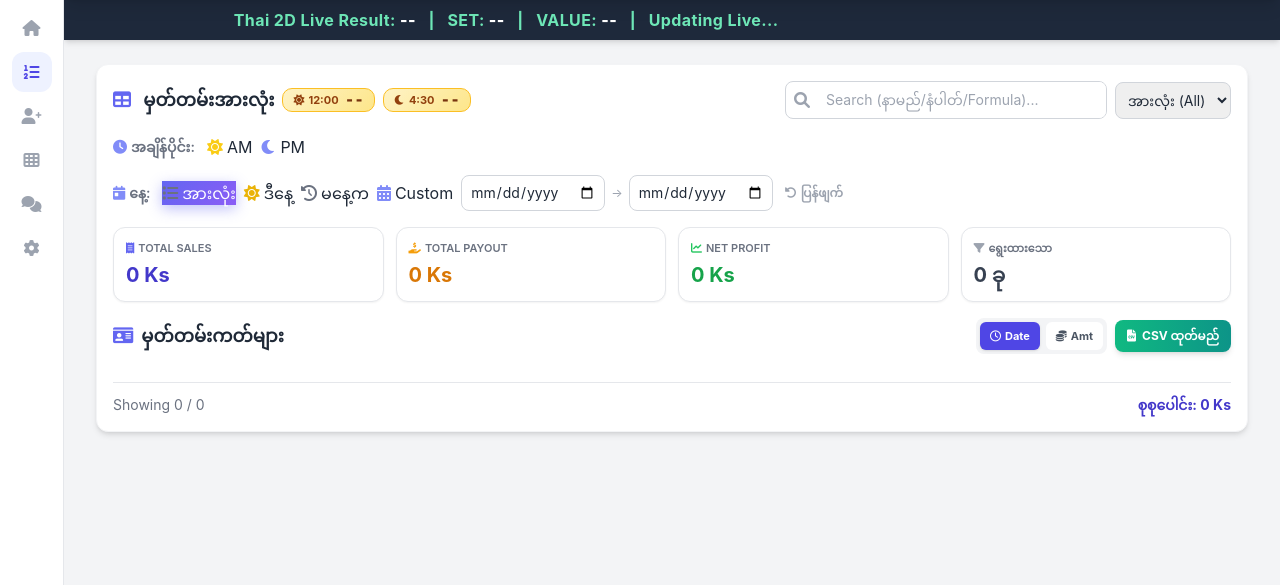
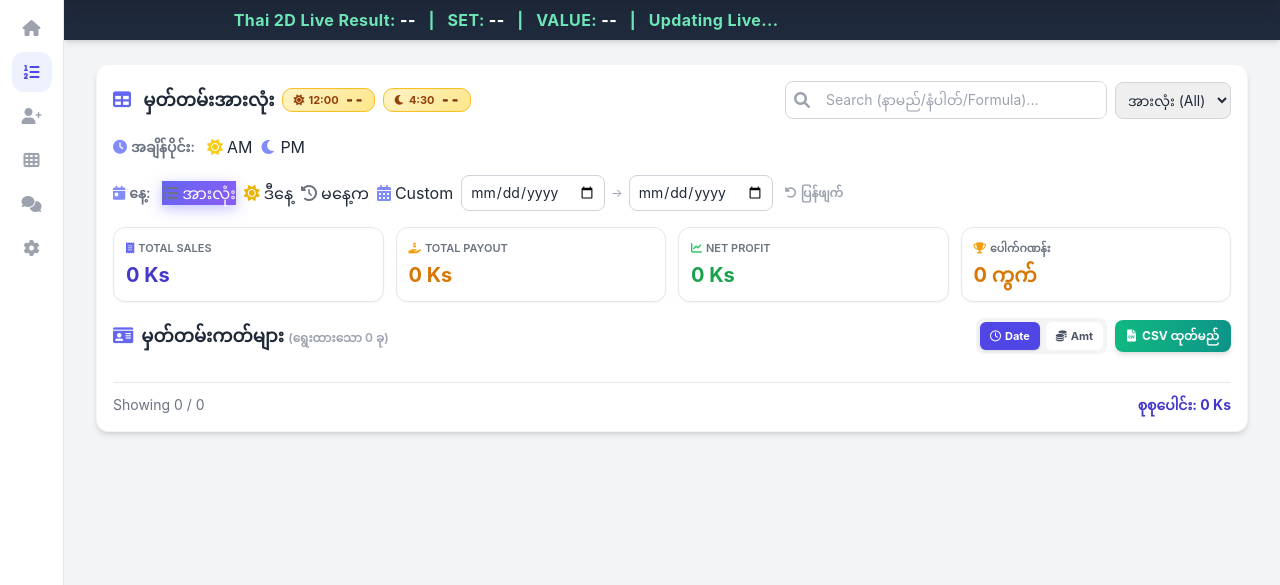
Before and after one commit to DeeLiso/2d-parser-engine, a Django app: page /records/ in a window 1280 px wide. Shown: the part 64-649 px from the top of the page. Run offline with Django 5.2, Linux system fonts and the light colour scheme; the visitor is signed in with stand-in values (Sample User, id 1); data comes from the database, SQL or seed files in the repository; data that the repository does not hold is empty; some libraries are stand-ins or nearby versions.

Commit message:
Records: show winning entries count (admin only)
- Added ပေါက်ဂဏန်း (winning) count box in summary bar
- Shows how many entries hit the 12:00/4:30 draw numbers
- Records page is admin-only (@login_required)
- Win count + total payout displayed in summary
- Moved selected count into section header

```diff
--- a/twodapp/templates/twodapp/records.html
+++ b/twodapp/templates/twodapp/records.html
@@ -406,13 +406,13 @@
                     <div id="sumNet" class="text-lg sm:text-xl font-bold mt-1">0 Ks</div>
                 </div>
                 <div class="bg-white rounded-xl shadow-sm border border-gray-200 p-2.5 sm:p-3">
-                    <div class="text-[11px] text-gray-500 font-semibold uppercase"><i class="fas fa-filter mr-1 text-gray-400"></i>ရွေးထားသော</div>
-                    <div id="sumCount" class="text-lg sm:text-xl font-bold text-gray-700 mt-1">0 ခု</div>
+                    <div class="text-[11px] text-gray-500 font-semibold uppercase"><i class="fas fa-trophy mr-1 text-amber-500"></i>ပေါက်ဂဏန်း</div>
+                    <div id="sumWinCount" class="text-lg sm:text-xl font-bold text-amber-600 mt-1">0 ကွက်</div>
                 </div>
             </div>
 
             <div class="flex flex-wrap items-center justify-between gap-2 mb-3">
-                <h2 class="text-base sm:text-lg font-bold text-gray-800"><i class="fas fa-id-card mr-2 text-indigo-500"></i>မှတ်တမ်းကတ်များ</h2>
+                <h2 class="text-base sm:text-lg font-bold text-gray-800"><i class="fas fa-id-card mr-2 text-indigo-500"></i>မှတ်တမ်းကတ်များ <span class="text-xs font-semibold text-gray-400">(ရွေးထားသော <span id="sumCount">0</span> ခု)</span></h2>
                 <div class="flex flex-wrap items-center gap-2">
                     <div class="flex items-center gap-1.5 bg-gray-100 rounded-lg p-1">
                         <button id="sortTimeBtn" type="button" class="sort-btn text-[11px] font-bold px-2.5 py-1.5 rounded-md bg-white text-gray-600 transition" data-sort="time">
@@ -756,7 +756,8 @@
             const netEl = document.getElementById('sumNet');
             netEl.textContent = net.toLocaleString() + ' Ks';
             netEl.className = 'text-lg sm:text-xl font-bold mt-1 ' + (net < 0 ? 'text-red-600' : 'text-green-600');
-            document.getElementById('sumCount').textContent = filtered.length + ' ခု';
+            document.getElementById('sumWinCount').textContent = winCount + ' ကွက်';
+            document.getElementById('sumCount').textContent = filtered.length;
 
             document.getElementById('showCount').textContent = filtered.length;
             document.getElementById('totalCount').textContent = RECORDS.length;
```
